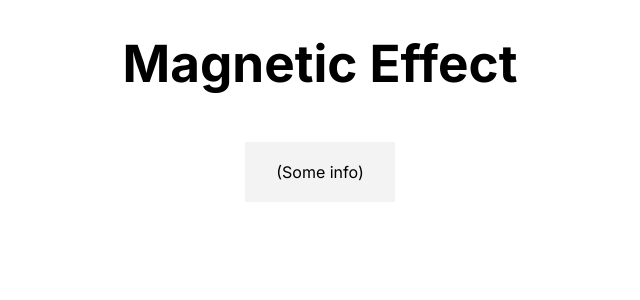
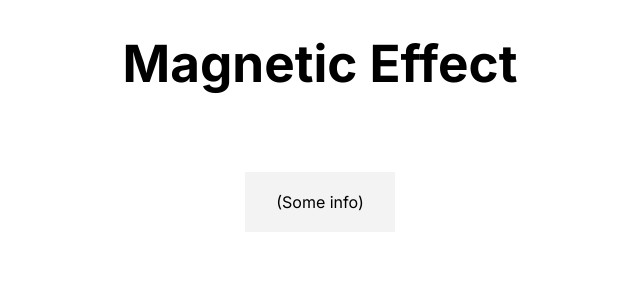
Before and after one commit to GustavoSouza123/experiments, a React (Vite) app: page /magnetic-effect in a window 1280 px wide. Shown: the top 300 px of the page, without its empty margins (320-960 px from the left). Built offline with nearby package versions, Linux system fonts and the light colour scheme.

Commit message:
magnetic effect done right

```diff
--- a/src/pages/experiments/magnetic-effect/MagneticEffect.jsx
+++ b/src/pages/experiments/magnetic-effect/MagneticEffect.jsx
@@ -7,15 +7,6 @@ import './style.scss';
 gsap.registerPlugin(ScrollTrigger, SplitText, CustomEase);
 
 export default function CursorTrailWithBoundaries() {
-  let xTo,
-    yTo,
-    contentWidth,
-    contentHeight,
-    contentX,
-    contentY,
-    cursorWidth,
-    cursorHeight;
-
   const duration = 0.7;
   const ease = 'power4.out';
 
@@ -23,42 +14,36 @@ export default function CursorTrailWithBoundaries() {
     const content = document.querySelector('.content');
     const cursor = document.querySelector('.cursor');
 
-    contentWidth = content.offsetWidth;
-    contentHeight = content.offsetHeight;
-    contentX = content.getBoundingClientRect().left;
-    contentY = content.getBoundingClientRect().top;
+    const xTo = gsap.quickTo('.cursor', 'x', { duration, ease });
+    const yTo = gsap.quickTo('.cursor', 'y', { duration, ease });
 
-    cursorWidth = cursor.offsetWidth;
-    cursorHeight = cursor.offsetHeight;
+    const handleMouseMove = (e) => {
+      const { height, width, left, top } = cursor.getBoundingClientRect();
+      console.log(height, width, left, top);
 
-    xTo = gsap.quickTo('.cursor', 'x', { duration, ease });
-    yTo = gsap.quickTo('.cursor', 'y', { duration, ease });
+      xTo(e.clientX - (left + width / 2));
+      yTo(e.clientY - (top + height / 2));
+    };
 
-    gsap.set('.cursor', {
-      x: contentWidth / 2 - cursorWidth / 2,
-      y: contentHeight / 2 - cursorHeight / 2,
-    });
+    const handleMouseLeave = () => {
+      xTo(0);
+      yTo(0);
+    };
+
+    content.addEventListener('mousemove', handleMouseMove);
+    content.addEventListener('mouseleave', handleMouseLeave);
+
+    return () => {
+      content.removeEventListener('mousemove', handleMouseMove);
+      content.removeEventListener('mouseleave', handleMouseLeave);
+    };
   });
-
-  const handleMouseMove = (e) => {
-    xTo(e.clientX - contentX - cursorWidth / 2);
-    yTo(e.clientY - contentY - cursorHeight / 2);
-  };
-
-  const handleMouseLeave = () => {
-    xTo(contentWidth / 2 - cursorWidth / 2);
-    yTo(contentHeight / 2 - cursorHeight / 2);
-  };
 
   return (
     <div className="experiment magnetic-effect">
       <h1>Magnetic Effect</h1>
 
-      <div
-        className="content"
-        onMouseMove={(e) => handleMouseMove(e)}
-        onMouseLeave={() => handleMouseLeave()}
-      >
+      <div className="content">
         <div className="cursor">(Some info)</div>
       </div>
     </div>
--- a/src/pages/experiments/magnetic-effect/style.scss
+++ b/src/pages/experiments/magnetic-effect/style.scss
@@ -6,17 +6,14 @@
 
   .content {
     // background: #ff0000;
-    // width: 60px;
-    // height: 40px;
-    width: 150px;
-    height: 60px;
-    position: relative;
+    width: 300px;
+    height: 120px;
+		display: flex;
+		align-items: center;
+		justify-content: center;
 
     .cursor {
       background-color: #eeeeeeaa;
-      position: absolute;
-      top: 0;
-      left: 0;
       width: 150px;
       height: 60px;
       display: flex;
```
